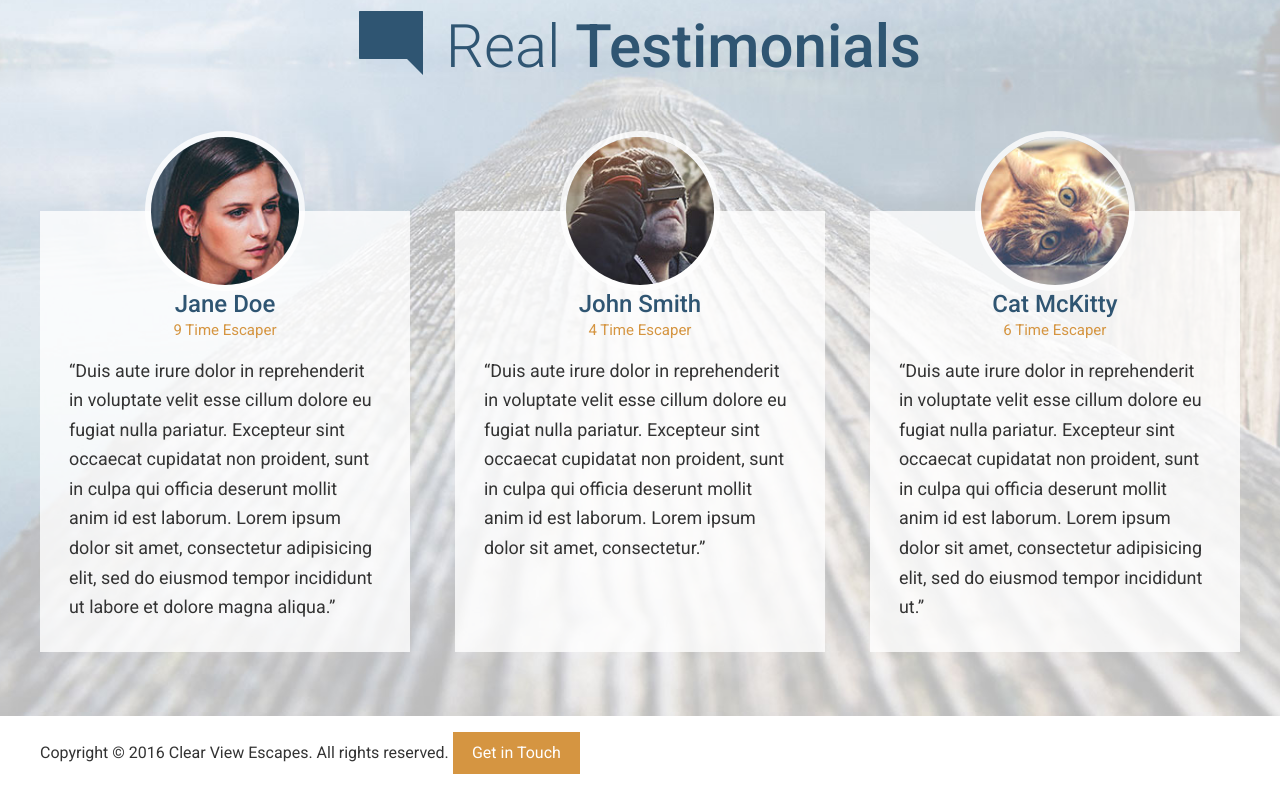
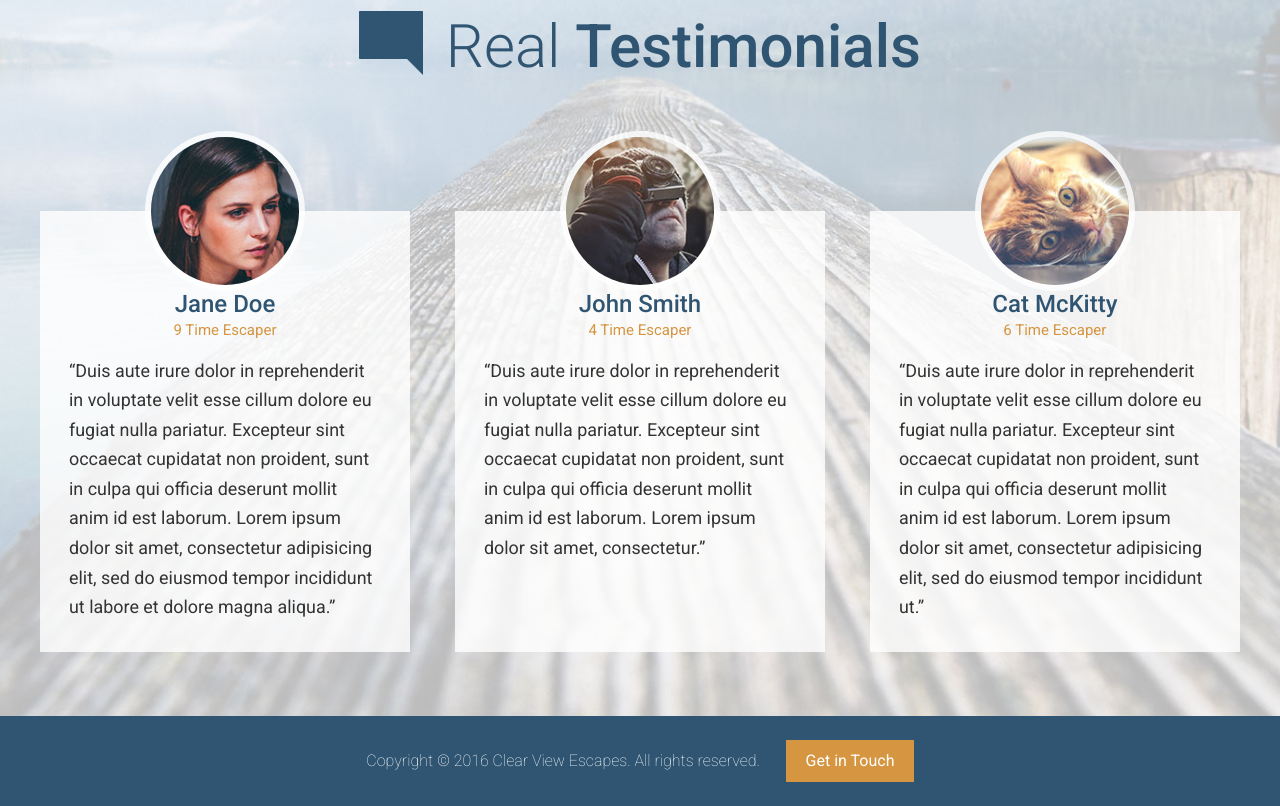
Before and after one commit to wsolution-heim/travel-site, a website: page app/index.html in a window 1280 px wide. Shown: the part 3344-4150 px from the top of the page. Drawn offline with Linux system fonts and the light colour scheme.

Commit message:
Completed footer layout

```diff
--- a/app/assets/styles/styles.css
+++ b/app/assets/styles/styles.css
@@ -13,3 +13,4 @@
 @import "modules/_feature-item";
 @import "modules/_testimonial";
 @import "modules/_sprite";
+@import "modules/_site-footer";
--- a/app/index.html
+++ b/app/index.html
@@ -151,9 +151,9 @@
     </div>
   </div>
 
-  <footer>
+  <footer class="site-footer">
     <div class="wrapper">
-      <p>Copyright &copy; 2016 Clear View Escapes. All rights reserved. <a href="#" class="btn btn--orange">Get in Touch</a></p>
+      <p><span class="site-footer__text">Copyright &copy; 2016 Clear View Escapes. All rights reserved.</span> <a href="#" class="btn btn--orange">Get in Touch</a></p>
     </div>
   </footer>
 </body>
--- a/app/temp/styles/styles.css
+++ b/app/temp/styles/styles.css
@@ -990,3 +990,26 @@ a {
 		height: 42px;
 		background-position: 36.69752421959096% 45.792307692307695%;
 	}
+
+.site-footer {
+	background-color: #2f5572;
+	text-align: center;
+	padding: 0.5rem;
+	color: white;
+
+}
+
+.site-footer__text {
+	display: block;
+	margin-bottom: 1rem;
+	font-weight: 200;
+	}
+
+@media (min-width: 800px) {
+
+.site-footer__text {
+			display: inline;
+			margin-bottom: 0;
+			margin-right: 1.4rem
+	}
+		}
```
Also changed, not shown: app/assets/styles/base/_variables.css (line endings or trailing spaces).
